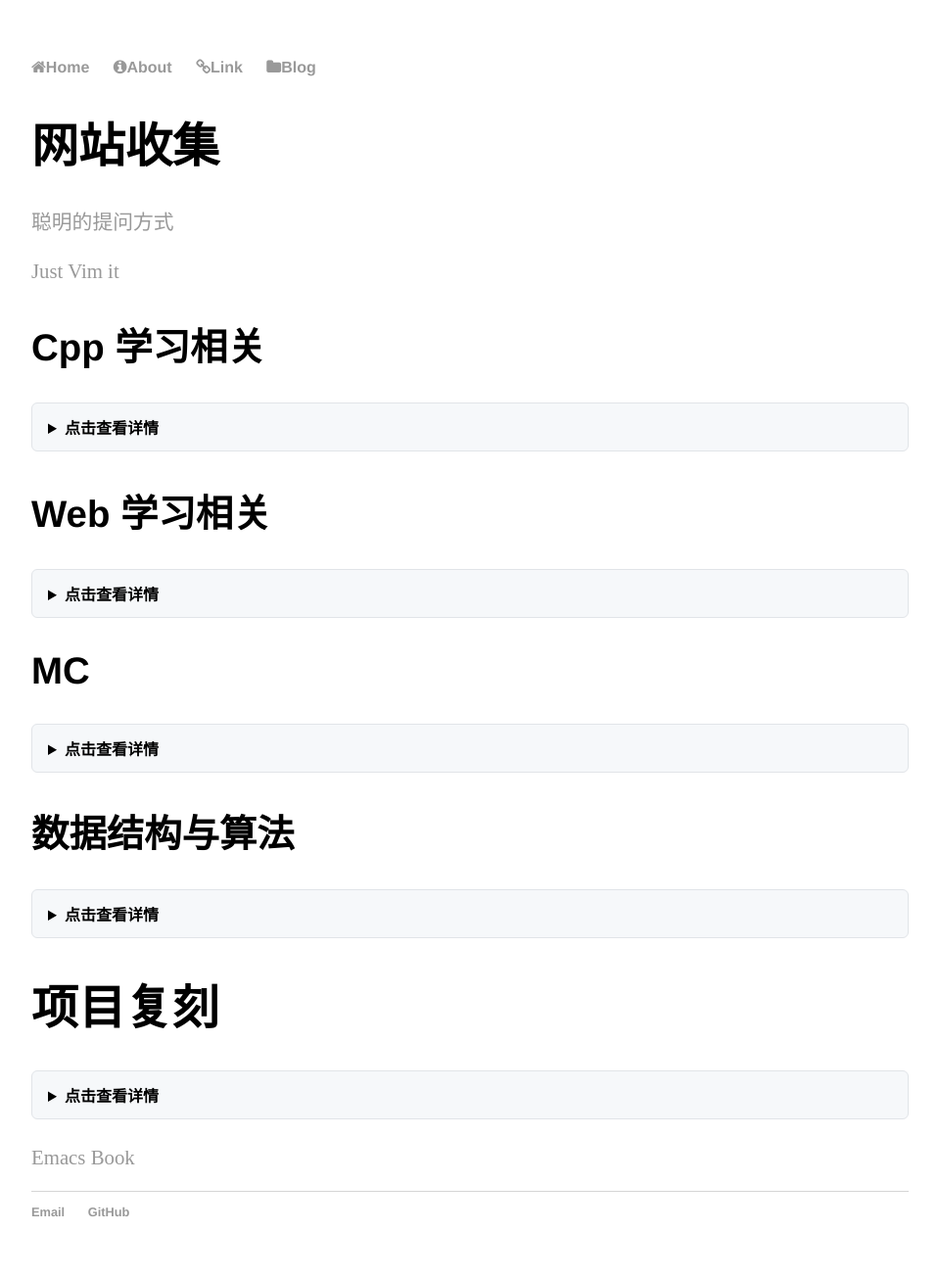
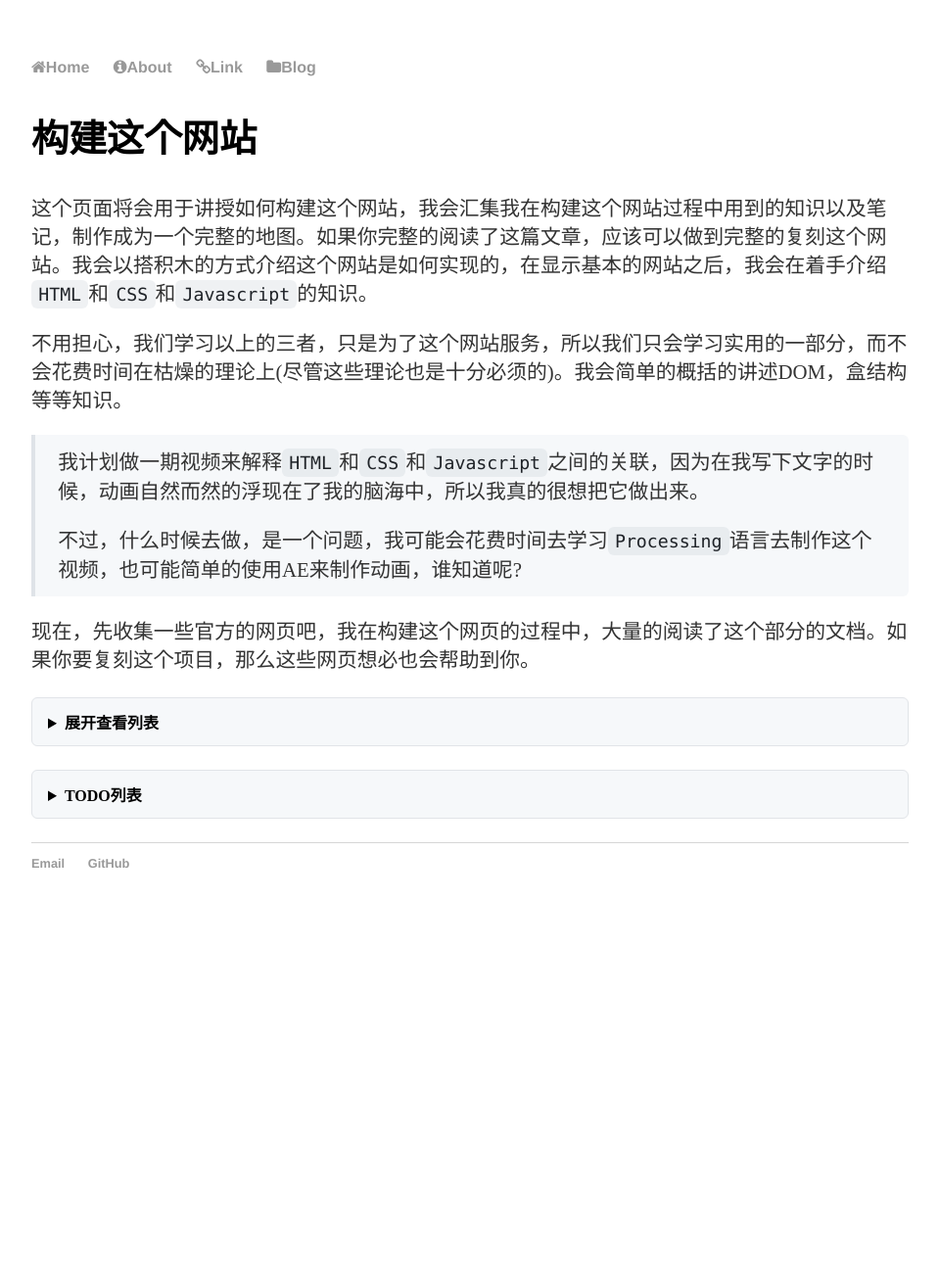
Before and after one commit to DSGHBC/DSGHBC.github.io, a Jekyll site: the page built from link.md, in a window 1280 px wide. Shown: the whole page at 98% size, without its empty margins (160-1119 px from the left). Built offline with Jekyll 4.4.1, drawn with Linux system fonts in a browser that asks for light colours; after the commit the page ends 949 px from its top, so only the background shows below that.

Commit message:
update link Add Todo List

```diff
--- a/link.md
+++ b/link.md
@@ -2,57 +2,19 @@
 layout: page
 title: "Link All The World!"
 ---
-# 网站收集
+## 构建这个网站
 
-<!-- [OI Wiki](https://oi-wiki.org/) -->
+这个页面将会用于讲授如何构建这个网站，我会汇集我在构建这个网站过程中用到的知识以及笔记，制作成为一个完整的地图。如果你完整的阅读了这篇文章，应该可以做到完整的复刻这个网站。我会以搭积木的方式介绍这个网站是如何实现的，在显示基本的网站之后，我会在着手介绍`HTML`和`CSS`和`Javascript`的知识。
 
-<!-- [C++ 算法竞赛常用 IO 技巧笔记](https://www.cnblogs.com/Eigh18n/p/18958722) -->
+不用担心，我们学习以上的三者，只是为了这个网站服务，所以我们只会学习实用的一部分，而不会花费时间在枯燥的理论上(尽管这些理论也是十分必须的)。我会简单的概括的讲述DOM，盒结构等等知识。
 
-<!-- [CTF Wiki](https://ctf-wiki.org/) -->
+> 我计划做一期视频来解释`HTML`和`CSS`和`Javascript`之间的关联，因为在我写下文字的时候，动画自然而然的浮现在了我的脑海中，所以我真的很想把它做出来。
+>
+> 不过，什么时候去做，是一个问题，我可能会花费时间去学习`Processing`语言去制作这个视频，也可能简单的使用AE来制作动画，谁知道呢?
 
-<!-- [CS 自学指南](https://csdiy.wiki) -->
+现在，先收集一些官方的网页吧，我在构建这个网页的过程中，大量的阅读了这个部分的文档。如果你要复刻这个项目，那么这些网页想必也会帮助到你。
 
-<!-- [CS 自学指南](https://csguide.cn/) -->
-
-[聪明的提问方式](https://docs.mai-mai.org/manual/other/smart-question-guide)
-
-[Just Vim it](https://vim.nauxscript.com/)
-
-## Cpp 学习相关
-
-{% capture CPPLearning %}
-
-[CppReference](https://cppreference.cn/w/cpp/language)
-
-[Learning Cpp](https://www.studycpp.cn/)
-
-[Learning x in y minutes](https://learnxinyminutes.com/)
-
-[c to cpp](https://isocpp.org/wiki/faq/c)
-
-[mcpp standard](https://github.com/Sunrisepeak/mcpp-standard)
-
-[现代Cpp教程](https://changkun.de/modern-cpp/zh-cn/01-intro/)
-
-[ModernCpp](https://modern-cpp.readthedocs.io/zh-cn/latest/index.html)
-
-[Cpp 20 完全指南](https://cppguide.cn/pages/cpp20completeguides/#关于本书)
-
-[Learn Modern C++](https://learnmoderncpp.com/)
-
-[谷雨同学的C++教程](https://learn-cpp.guyutongxue.site/preface.html)
-
-[LCPU 知识库](https://wiki.lcpu.dev/zh/hpc/from-scratch/learn-modern-cpp)
-
-[Modern Cpp Programming](https://github.com/federico-busato/Modern-CPP-Programming)
-
-{% endcapture %}
-
-{% include details.html summary="点击查看详情" content=CPPLearning %}
-
-## Web 学习相关
-
-{% capture WebLearning %}
+{% capture build %}
 
 [Jekyll](https://jekylldo.cn/)
 官方手册，用于学习jekyll和Liquid技术来部署和这个网站。
@@ -65,57 +27,29 @@
 
 {% endcapture %}
 
-{% include details.html summary="点击查看详情" content=WebLearning %}
+{% include details.html summary="展开查看列表" content=build %}
 
-## MC
+{% capture todo %}
 
-{% capture MC %}
+**理论**
 
-[香草图书馆](https://vanillalibrary.mcfpp.top/datapack-index/)
-学习MC数据包的一个公益网站。
+- [ ] HTML，CSS和Javascript是如何连接起来的?
+- [ ] CSS的盒结构 - 正常盒与怪异盒
+- [ ] CSS的布局 - Flex与Grid
+- [ ] CSS的动画 - 过渡和动画
+
+**网站实战**
+
+- [ ] post中的三栏式页面是如何实现的?
+- [ ] 如何动态读取目录?
+- [ ] 如何隐藏某一栏?
+- [ ] 如何配置主题?
+
+**部署**
+
+- [ ] GitHubPages 实现一个简单的网页
+- [ ] 加入Jekyll技术 - 利用 markdown 文本
 
 {% endcapture %}
 
-{% include details.html summary="点击查看详情" content=MC %}
-
-## 数据结构与算法
-
-{% capture algo %}
-
-[Hello算法](https://www.hello-algo.com/)
-
-[LeetCode算法通关手册](https://algo.itcharge.cn/)
-
-{% endcapture %}
-
-{% include details.html summary="点击查看详情" content=algo %}
-
-# 项目复刻
-
-{% capture project %}
-
-[Build Your Own X](https://github.com/DSGHBC/build-your-own-x)
-
-[Project Based Learning](https://github.com/DSGHBC/project-based-learning)
-
-**正在复刻的项目**
-
-[Build Your Own Lisp](https://www.abnerchou.me/BuildYourOwnLispCn/)
-
-**等待复刻的项目**
-
-[无]
-
-**复刻完毕的项目**
-
-[Kilo - Your Own Text Editor](https://viewsourcecode.org/snaptoken/kilo/)
-
-{% endcapture %}
-
-{% include details.html summary="点击查看详情" content=project %}
-
-[Emacs Book](https://pavinberg.github.io/emacs-book/zh/intro/)
-
-<!-- ## 联系我 -->
-
-<!-- tai0@foxmail.com -->
+{% include details.html summary="TODO列表" content=todo %}
```
